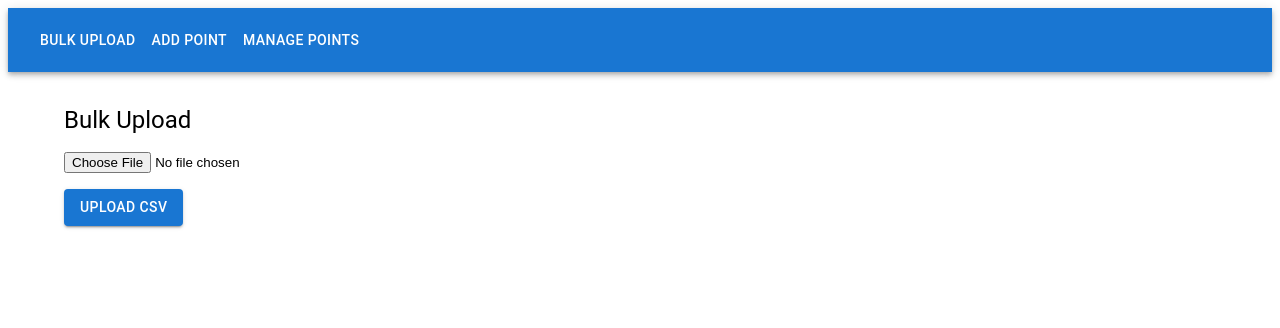
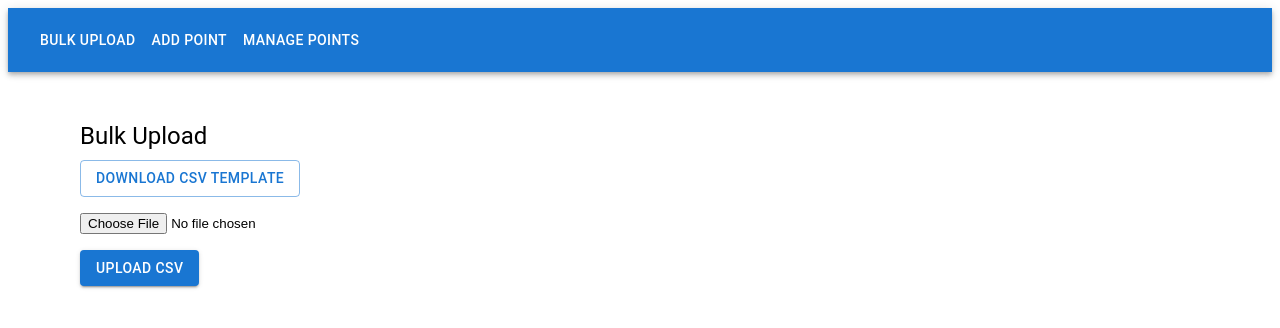
Before and after one commit to kotasuzuki3/STNadminweb, a React (Vite) app: page / in a window 1280 px wide. Shown: the top 328 px of the page. Built offline with nearby package versions, Linux system fonts and the light colour scheme.

Commit message:
adding template to bulk upload page

```diff
--- a/src/pages/BulkUpload.jsx
+++ b/src/pages/BulkUpload.jsx
@@ -11,30 +11,47 @@ export default function BulkUpload() {
     const form = new FormData();
     form.append('file', file);
     try {
-      await axios.post(`${import.meta.env.VITE_API_BASE_URL}/bulk`, form, {
+      await axios.post('/api/points/bulk', form, {
         headers: { 'Content-Type':'multipart/form-data' }
       });
       setMsg('Uploaded successfully!');
     } catch (e) {
-      setMsg('Upload failed: ' + e.message);
+      setMsg('Upload failed: ' + (e.response?.data?.error || e.message));
     }
   };
 
   return (
-    <Box>
-      <Typography variant="h5">Bulk Upload</Typography>
+    <Box p={2}>
+      <Typography variant="h5" gutterBottom>
+        Bulk Upload
+      </Typography>
+
+      <Button
+        variant="outlined"
+        component="a"
+        href="/template.csv"
+        download="stn_masterdata_template.csv"
+        sx={{ mb: 2 }}
+      >
+        Download CSV Template
+      </Button>
+
       <input
         type="file"
         accept=".csv"
         onChange={e => setFile(e.target.files[0])}
-        style={{ marginTop:16 }}
+        style={{ display: 'block', marginBottom: 16 }}
       />
-      <Box mt={2}>
-        <Button variant="contained" onClick={handleSubmit}>
-          Upload CSV
-        </Button>
-      </Box>
-      {msg && <Typography mt={2}>{msg}</Typography>}
+
+      <Button variant="contained" onClick={handleSubmit}>
+        Upload CSV
+      </Button>
+
+      {msg && (
+        <Typography mt={2} color={msg.startsWith('Upload failed') ? 'error' : 'primary'}>
+          {msg}
+        </Typography>
+      )}
     </Box>
   );
 }
```
Also changed, not shown: public/template.csv (added).
